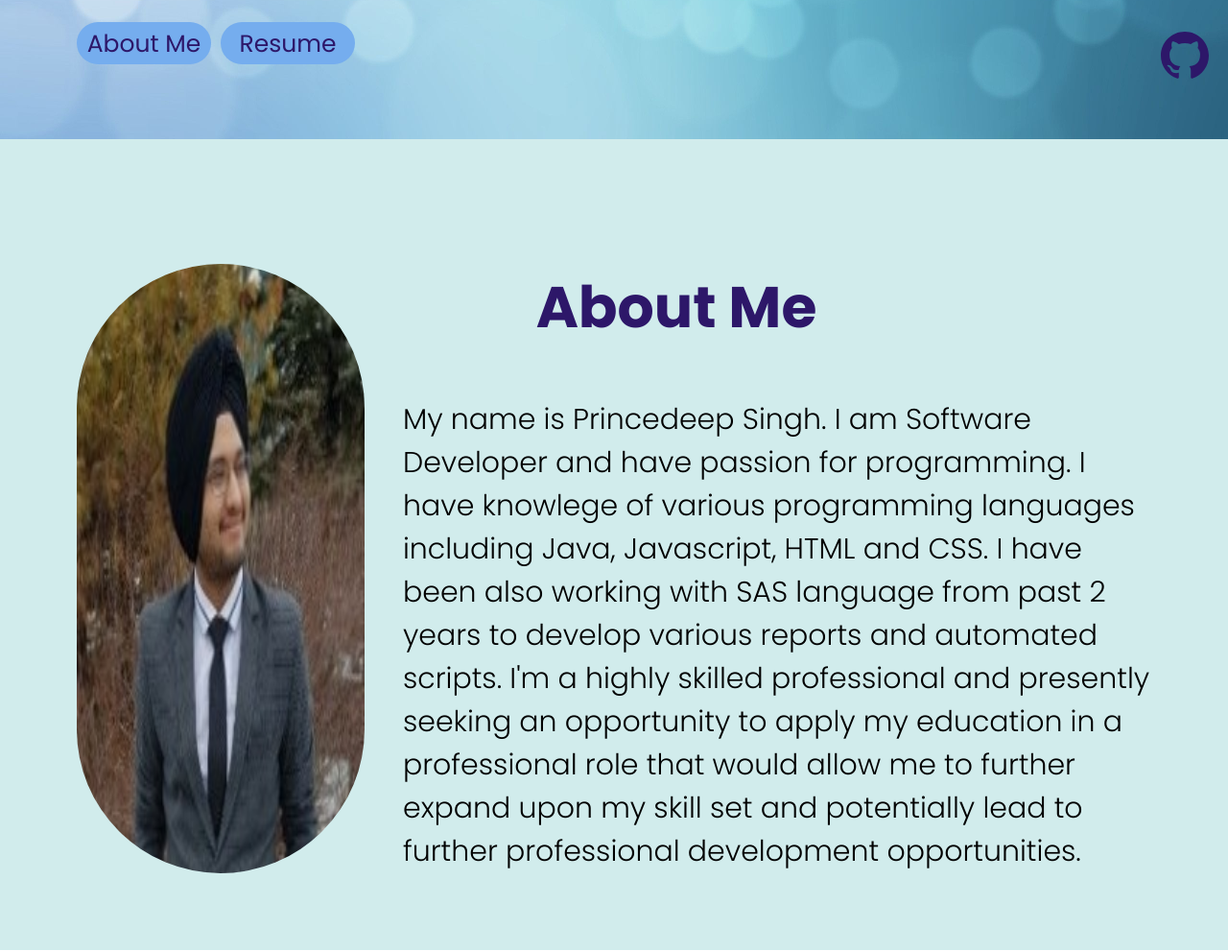
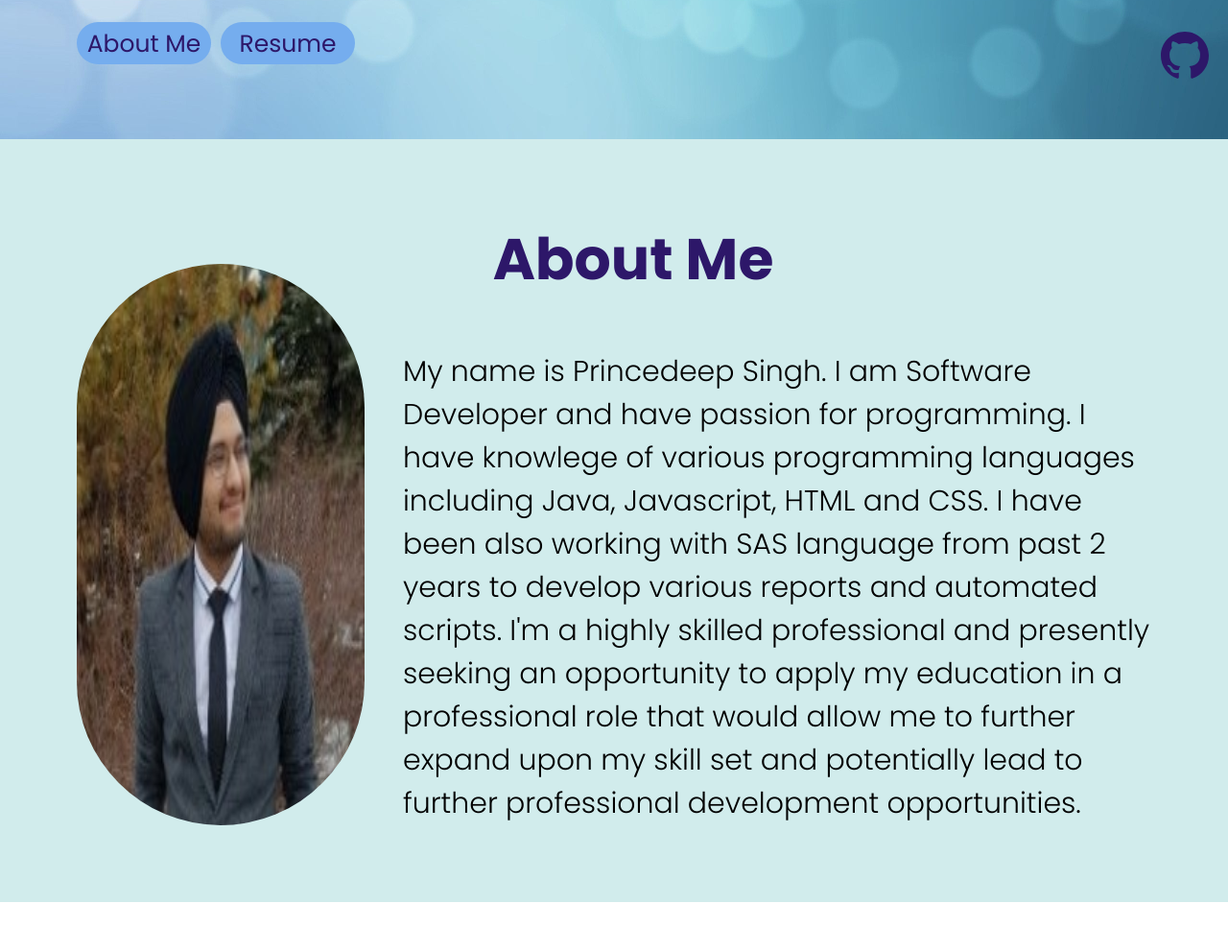
Before and after one commit to Princedeep/Portfolio, a PHP site: page / in a window 1280 px wide. Shown: the part 655-1646 px from the top of the page at 96% size. Run offline with PHP 8.4, Linux system fonts and the light colour scheme; some libraries are stand-ins or nearby versions.

Commit message:
Updated About me Section heading position

```diff
--- a/css/css-file.css
+++ b/css/css-file.css
@@ -98,7 +98,9 @@ p {
 
 .abt-heading {
   text-align: center;
-  padding-right: 170px;
+  padding-right: 260px;
+  margin-top: 0px;
+  padding-top: 0px;
 }
 
 .top-area {
```
